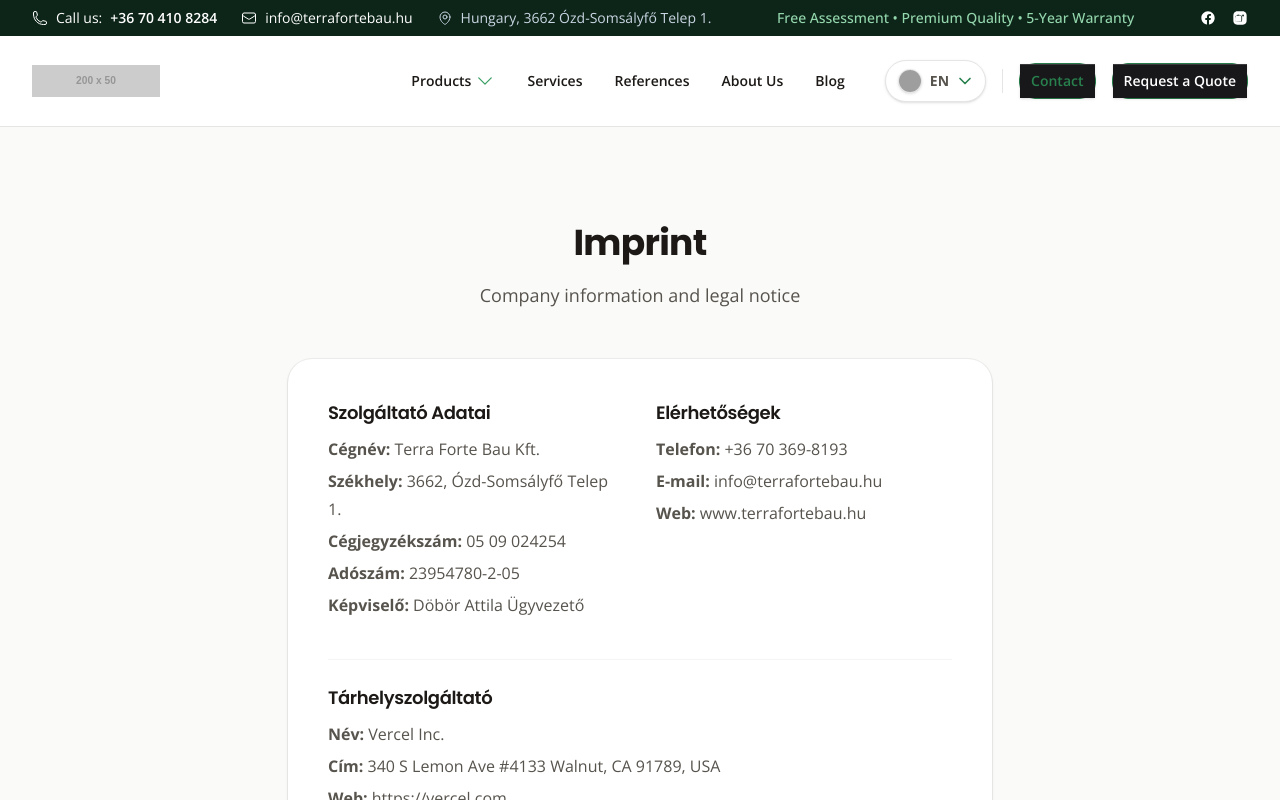
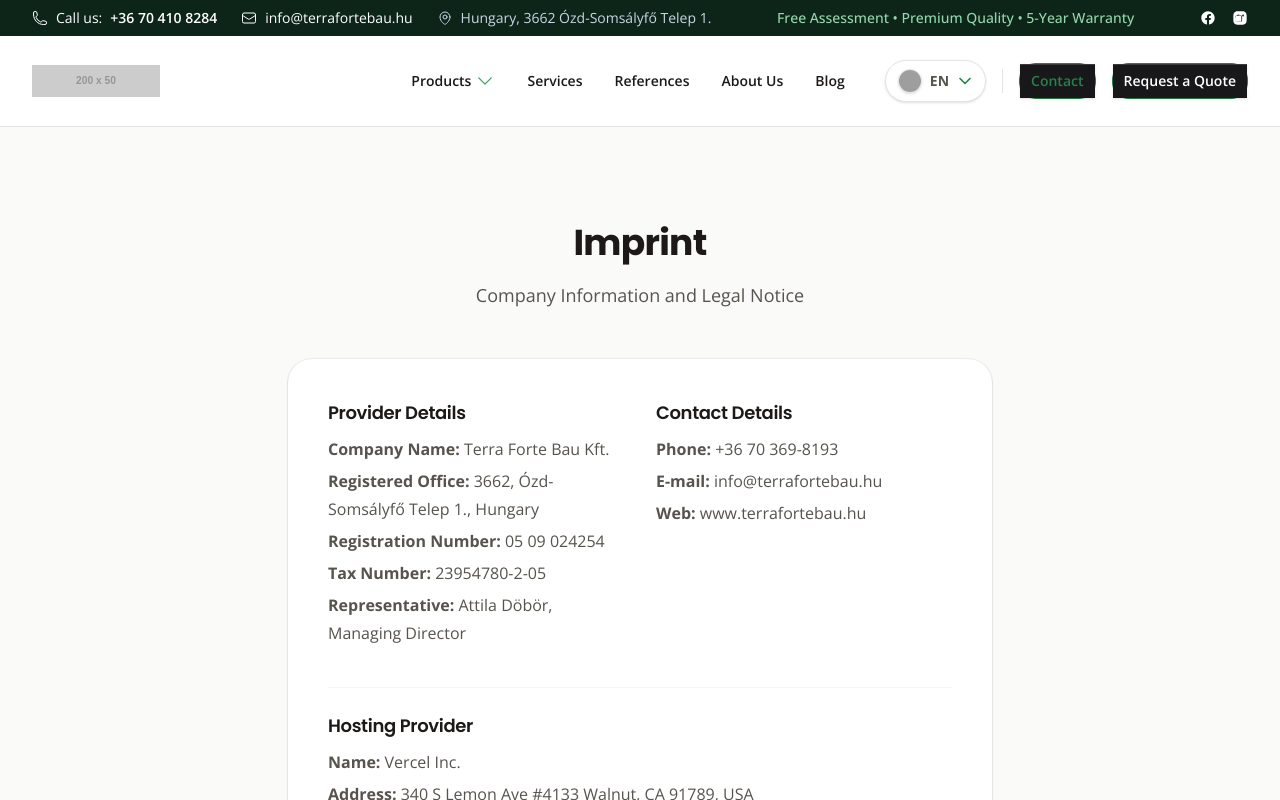
Before and after one commit to jozsef-kiss/terra-forte-project, a Next.js app: page /en/impresszum in a window 1280 px wide. Shown: the top 800 px of the page. Built offline with nearby package versions, Linux system fonts and the light colour scheme; grey boxes are pictures that could not be loaded.

Commit message:
impresszum v1.1

```diff
--- a/src/app/[locale]/impresszum/page.tsx
+++ b/src/app/[locale]/impresszum/page.tsx
@@ -9,7 +9,12 @@ export default async function ImprintPage({
   const { locale } = await params;
   const lang = locale as Locale;
   const dict = await getDictionary(lang);
+
+  // Rövidítések a könnyebb olvashatóságért
   const t = dict.LegalPages.Imprint;
+  const p = t.provider;
+  const c = t.contact;
+  const h = t.hosting;
 
   return (
     <LegalLayout title={t.title} subtitle={t.subtitle}>
@@ -17,23 +22,23 @@ export default async function ImprintPage({
         {/* --- Szolgáltató Adatai --- */}
         <div>
           <h2 className="text-lg font-semibold text-gray-900 mb-2">
-            Szolgáltató Adatai
+            {p.title}
           </h2>
           <ul className="space-y-1">
             <li>
-              <strong>Cégnév:</strong> Terra Forte Bau Kft.
+              <strong>{p.company_label}</strong> {p.company_value}
             </li>
             <li>
-              <strong>Székhely:</strong> 3662, Ózd-Somsályfő Telep 1.
+              <strong>{p.address_label}</strong> {p.address_value}
             </li>
             <li>
-              <strong>Cégjegyzékszám:</strong> 05 09 024254
+              <strong>{p.reg_label}</strong> {p.reg_value}
             </li>
             <li>
-              <strong>Adószám:</strong> 23954780-2-05
+              <strong>{p.tax_label}</strong> {p.tax_value}
             </li>
             <li>
-              <strong>Képviselő:</strong> Döbör Attila Ügyvezető
+              <strong>{p.rep_label}</strong> {p.rep_value}
             </li>
           </ul>
         </div>
@@ -41,17 +46,37 @@ export default async function ImprintPage({
         {/* --- Elérhetőségek --- */}
         <div>
           <h2 className="text-lg font-semibold text-gray-900 mb-2">
-            Elérhetőségek
+            {c.title}
           </h2>
           <ul className="space-y-1">
             <li>
-              <strong>Telefon:</strong> +36 70 369-8193
+              <strong>{c.phone_label}</strong>{" "}
+              <a
+                href={`tel:${c.phone_value}`}
+                className="hover:text-indigo-600"
+              >
+                {c.phone_value}
+              </a>
             </li>
             <li>
-              <strong>E-mail:</strong> info@terrafortebau.hu
+              <strong>{c.email_label}</strong>{" "}
+              <a
+                href={`mailto:${c.email_value}`}
+                className="hover:text-indigo-600"
+              >
+                {c.email_value}
+              </a>
             </li>
             <li>
-              <strong>Web:</strong> www.terrafortebau.hu
+              <strong>{c.web_label}</strong>{" "}
+              <a
+                href={`https://${c.web_value}`}
+                target="_blank"
+                rel="noopener noreferrer"
+                className="hover:text-indigo-600"
+              >
+                {c.web_value}
+              </a>
             </li>
           </ul>
         </div>
@@ -59,17 +84,25 @@ export default async function ImprintPage({
         {/* --- Tárhelyszolgáltató --- */}
         <div className="md:col-span-2 border-t border-gray-100 pt-6 mt-2">
           <h2 className="text-lg font-semibold text-gray-900 mb-2">
-            Tárhelyszolgáltató
+            {h.title}
           </h2>
           <ul className="space-y-1">
             <li>
-              <strong>Név:</strong> Vercel Inc.
+              <strong>{h.name_label}</strong> {h.name_value}
             </li>
             <li>
-              <strong>Cím:</strong> 340 S Lemon Ave #4133 Walnut, CA 91789, USA
+              <strong>{h.address_label}</strong> {h.address_value}
             </li>
             <li>
-              <strong>Web:</strong> https://vercel.com
+              <strong>{h.web_label}</strong>{" "}
+              <a
+                href={h.web_value}
+                target="_blank"
+                rel="noopener noreferrer"
+                className="hover:text-indigo-600"
+              >
+                {h.web_value}
+              </a>
             </li>
           </ul>
         </div>
--- a/src/dictionaries/de.json
+++ b/src/dictionaries/de.json
@@ -395,7 +395,38 @@
     },
     "Imprint": {
       "title": "Impressum",
-      "subtitle": "Unternehmensinformationen und rechtlicher Hinweis"
+      "subtitle": "Firmeninformationen und Rechtliche Hinweise",
+      "provider": {
+        "title": "Anbieterangaben",
+        "company_label": "Firmenname:",
+        "company_value": "Terra Forte Bau Kft.",
+        "address_label": "Sitz:",
+        "address_value": "3662, Ózd-Somsályfő Telep 1., Ungarn",
+        "reg_label": "Firmenbuchnummer:",
+        "reg_value": "05 09 024254",
+        "tax_label": "Steuernummer:",
+        "tax_value": "23954780-2-05",
+        "rep_label": "Vertreter:",
+        "rep_value": "Attila Döbör, Geschäftsführer"
+      },
+      "contact": {
+        "title": "Kontaktdaten",
+        "phone_label": "Telefon:",
+        "phone_value": "+36 70 369-8193",
+        "email_label": "E-Mail:",
+        "email_value": "info@terrafortebau.hu",
+        "web_label": "Web:",
+        "web_value": "www.terrafortebau.hu"
+      },
+      "hosting": {
+        "title": "Hosting-Anbieter",
+        "name_label": "Name:",
+        "name_value": "Vercel Inc.",
+        "address_label": "Adresse:",
+        "address_value": "340 S Lemon Ave #4133 Walnut, CA 91789, USA",
+        "web_label": "Web:",
+        "web_value": "https://vercel.com"
+      }
     }
   }
 }
--- a/src/dictionaries/en.json
+++ b/src/dictionaries/en.json
@@ -395,7 +395,38 @@
     },
     "Imprint": {
       "title": "Imprint",
-      "subtitle": "Company information and legal notice"
+      "subtitle": "Company Information and Legal Notice",
+      "provider": {
+        "title": "Provider Details",
+        "company_label": "Company Name:",
+        "company_value": "Terra Forte Bau Kft.",
+        "address_label": "Registered Office:",
+        "address_value": "3662, Ózd-Somsályfő Telep 1., Hungary",
+        "reg_label": "Registration Number:",
+        "reg_value": "05 09 024254",
+        "tax_label": "Tax Number:",
+        "tax_value": "23954780-2-05",
+        "rep_label": "Representative:",
+        "rep_value": "Attila Döbör, Managing Director"
+      },
+      "contact": {
+        "title": "Contact Details",
+        "phone_label": "Phone:",
+        "phone_value": "+36 70 369-8193",
+        "email_label": "E-mail:",
+        "email_value": "info@terrafortebau.hu",
+        "web_label": "Web:",
+        "web_value": "www.terrafortebau.hu"
+      },
+      "hosting": {
+        "title": "Hosting Provider",
+        "name_label": "Name:",
+        "name_value": "Vercel Inc.",
+        "address_label": "Address:",
+        "address_value": "340 S Lemon Ave #4133 Walnut, CA 91789, USA",
+        "web_label": "Web:",
+        "web_value": "https://vercel.com"
+      }
     }
   }
 }
--- a/src/dictionaries/hu.json
+++ b/src/dictionaries/hu.json
@@ -395,7 +395,38 @@
     },
     "Imprint": {
       "title": "Impresszum",
-      "subtitle": "Céginformációk és jogi nyilatkozat"
+      "subtitle": "Céginformációk és jogi nyilatkozat",
+      "provider": {
+        "title": "Szolgáltató Adatai",
+        "company_label": "Cégnév:",
+        "company_value": "Terra Forte Bau Kft.",
+        "address_label": "Székhely:",
+        "address_value": "3662, Ózd-Somsályfő Telep 1.",
+        "reg_label": "Cégjegyzékszám:",
+        "reg_value": "05 09 024254",
+        "tax_label": "Adószám:",
+        "tax_value": "23954780-2-05",
+        "rep_label": "Képviselő:",
+        "rep_value": "Döbör Attila Ügyvezető"
+      },
+      "contact": {
+        "title": "Elérhetőségek",
+        "phone_label": "Telefon:",
+        "phone_value": "+36 70 369-8193",
+        "email_label": "E-mail:",
+        "email_value": "info@terrafortebau.hu",
+        "web_label": "Web:",
+        "web_value": "www.terrafortebau.hu"
+      },
+      "hosting": {
+        "title": "Tárhelyszolgáltató",
+        "name_label": "Név:",
+        "name_value": "Vercel Inc.",
+        "address_label": "Cím:",
+        "address_value": "340 S Lemon Ave #4133 Walnut, CA 91789, USA",
+        "web_label": "Web:",
+        "web_value": "https://vercel.com"
+      }
     }
   }
 }
```
